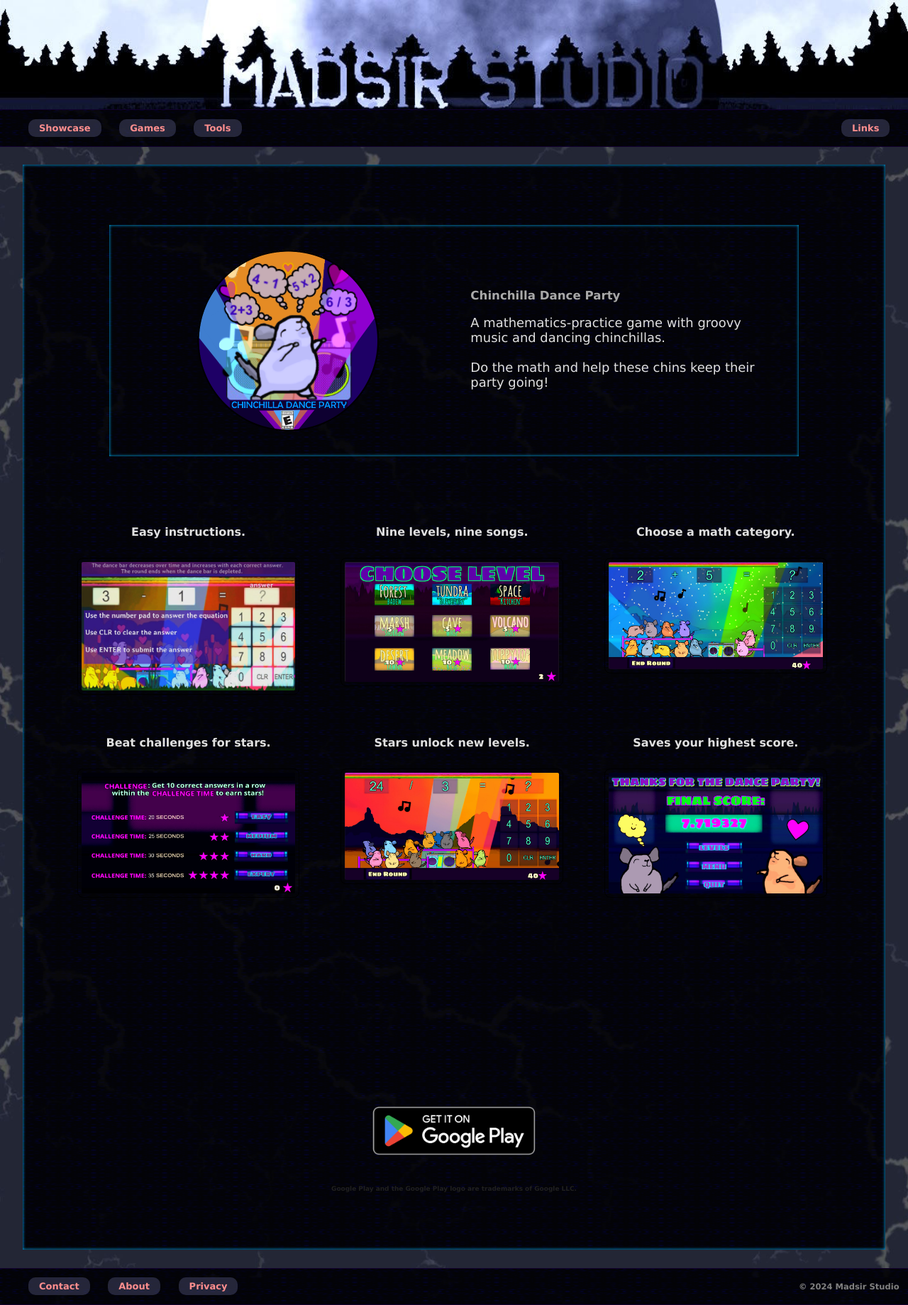
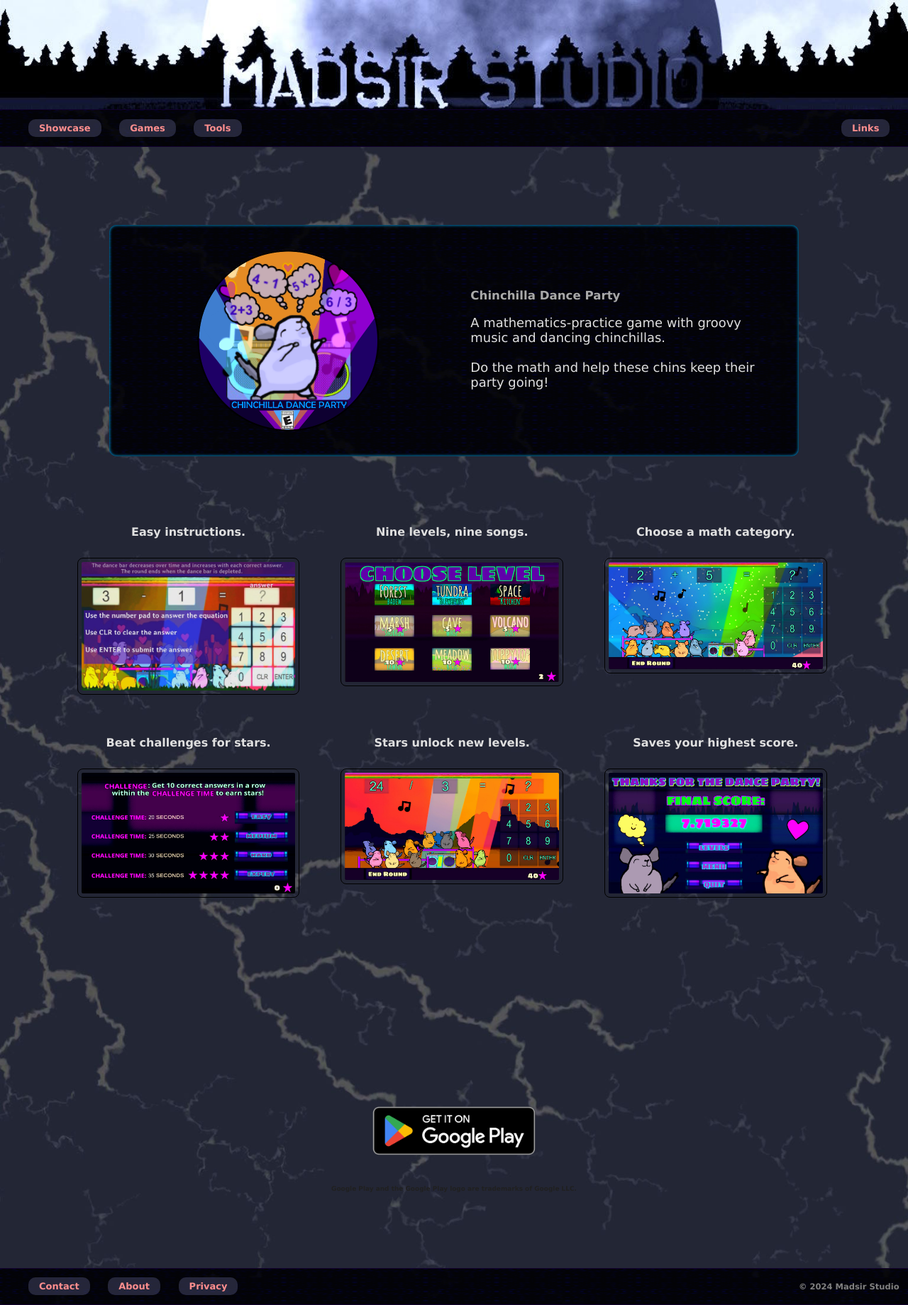
Before and after one commit to Madsir/madsirstudio.github.io, a Jekyll site: the page built from chinchillin/index.html, in a window 1280 px wide. Shown: the whole page at 71% size. Built offline with Jekyll 4.4.1, drawn with Linux system fonts in a browser that asks for light colours; grey boxes are pictures that could not be loaded.

Commit message:
Update index.html

```diff
--- a/chinchillin/index.html
+++ b/chinchillin/index.html
@@ -12,8 +12,6 @@
   margin-right: 2.5%;
   margin-top: 2%;
   margin-bottom: 2%;
-box-shadow: inset 0px 0px 4px 0px rgba(0, 182, 255, 1);
-	background-image: url("/Assets/tough.png")
 }
 .centerdiv {
   margin-left: 2.5%;
@@ -81,11 +79,13 @@
 }
 }
 .around {
+	border-radius: 10px;
   margin-left: 10%;
   margin-right: 10%;
   margin-top: 2%;
   margin-bottom: 2%;
    box-shadow: inset 0px 0px 4px 0px rgba(0, 182, 255, 1);
+		background-image: url("/Assets/tough.png")
 }
 .center {
   display: flex;
```
